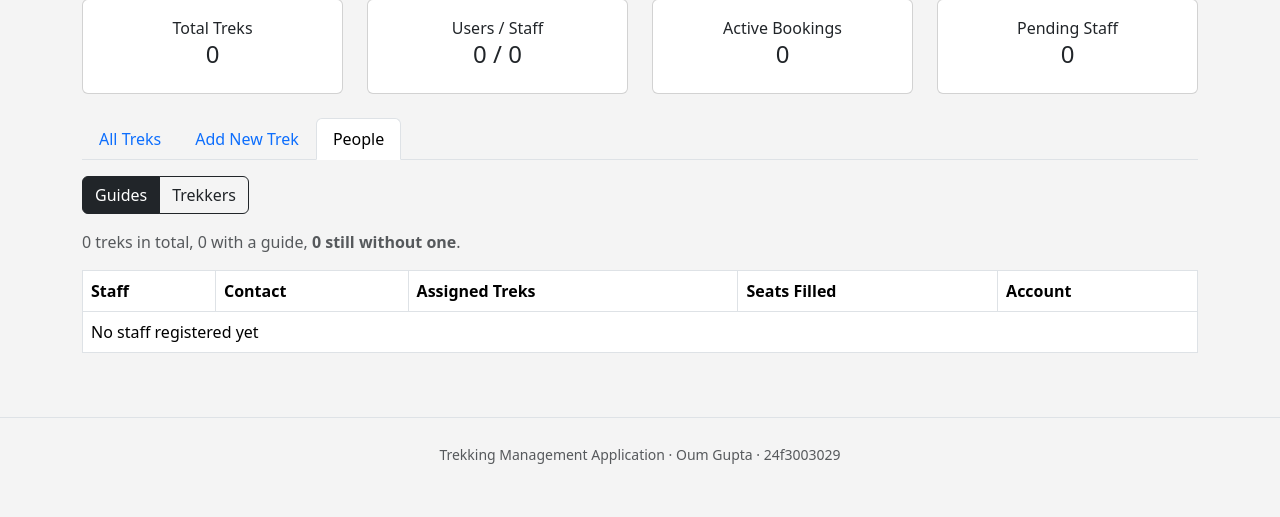
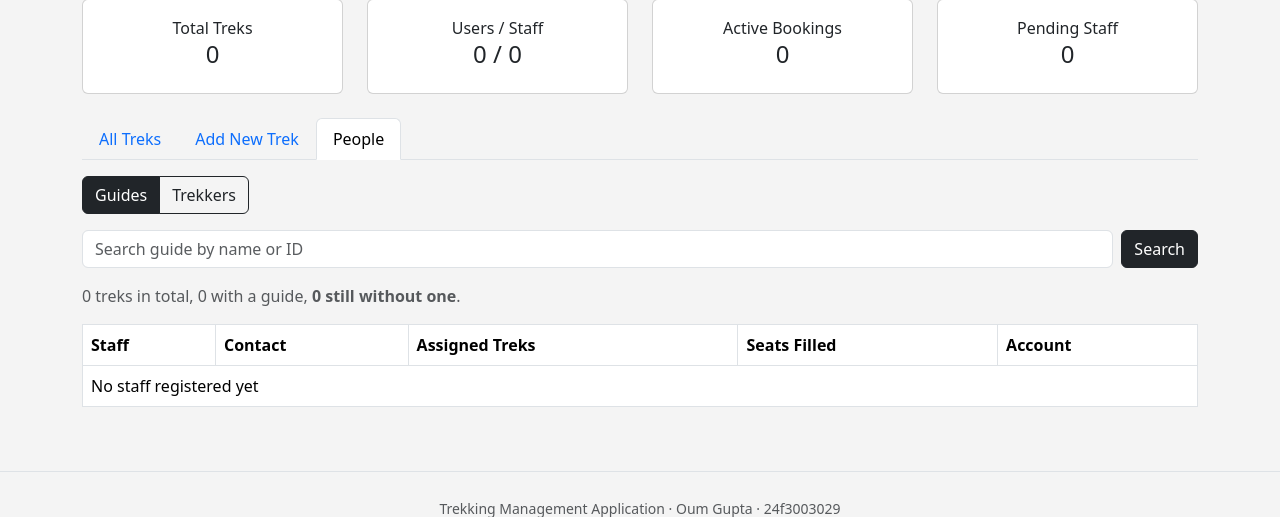
Before and after one commit to GuptaOum/trek-app, a Flask app: page /admin?show=staff in a window 1280 px wide. Shown: the part 157-674 px from the top of the page. Run offline with Flask 3, Linux system fonts and the light colour scheme; the visitor is signed in with stand-in values (Sample User, id 1).

Commit message:
Let admin search guides by name or ID

```diff
--- a/app.py
+++ b/app.py
@@ -175,7 +175,13 @@
         assigned_count = Trek.query.filter(Trek.staff_id.isnot(None)).count()
     stats = []
     if show == 'staff':
-        for s in User.query.filter_by(role='staff', approved=True, fired=False).order_by(User.name).all():
+        working = User.query.filter_by(role='staff', approved=True, fired=False)
+        if q:
+            if q.isdigit():
+                working = working.filter_by(id=int(q))
+            else:
+                working = working.filter(User.name.like('%' + q + '%'))
+        for s in working.order_by(User.name).all():
             assigned = Trek.query.filter_by(staff_id=s.id).order_by(Trek.id).all()
             capacity = 0
             filled = 0
--- a/templates/admin_dashboard.html
+++ b/templates/admin_dashboard.html
@@ -116,6 +116,15 @@
 {% endif %}
 
 {% if show == 'staff' %}
+<form method="get" class="d-flex mb-3">
+    <input type="hidden" name="show" value="staff">
+    <input type="text" name="q" class="form-control me-2" placeholder="Search guide by name or ID" value="{{ q }}">
+    <button class="btn btn-dark">Search</button>
+</form>
+{% if q %}
+<p class="text-muted">Guides matching "{{ q }}"
+    <a href="{{ url_for('admin_dashboard', show='staff') }}" class="ms-2">Clear search</a></p>
+{% endif %}
 <p class="text-muted">
     {{ total_treks }} treks in total, {{ assigned_count }} with a guide,
     <b>{{ unassigned|length }} still without one</b>.
```
